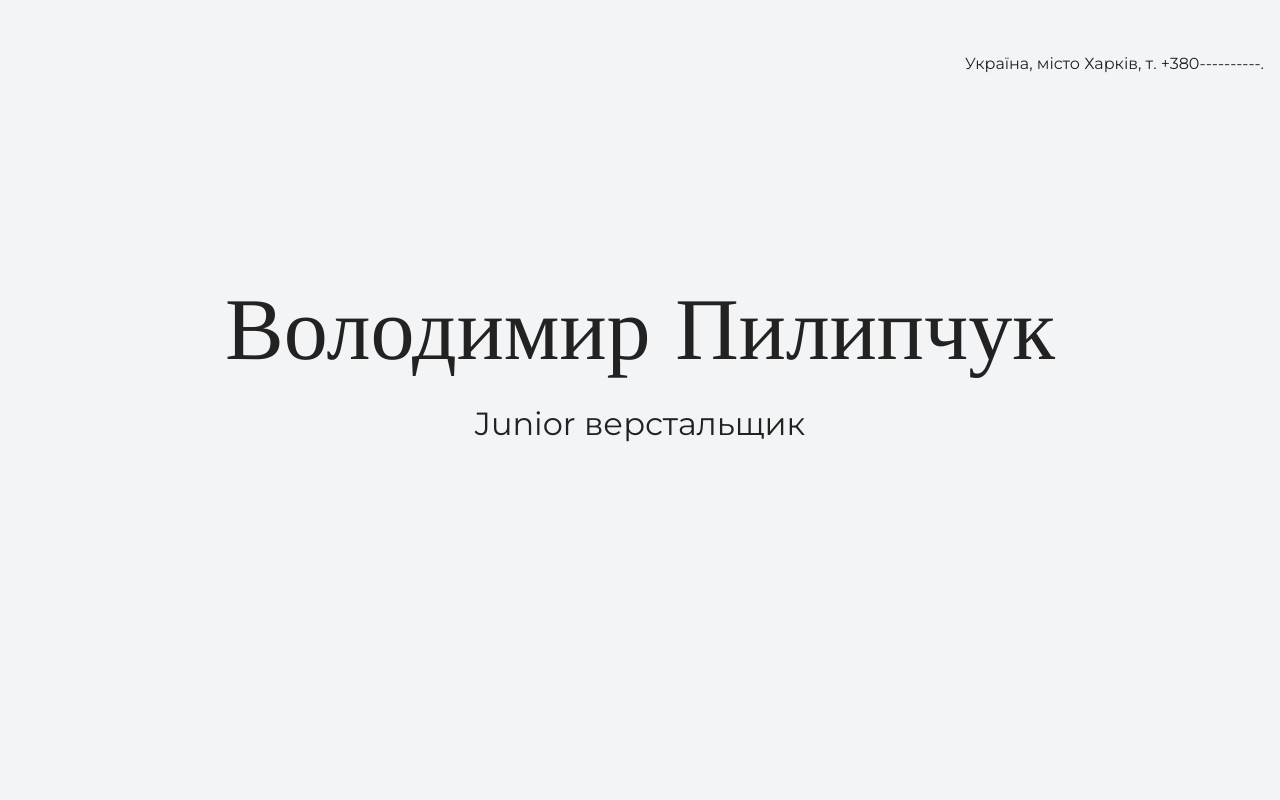
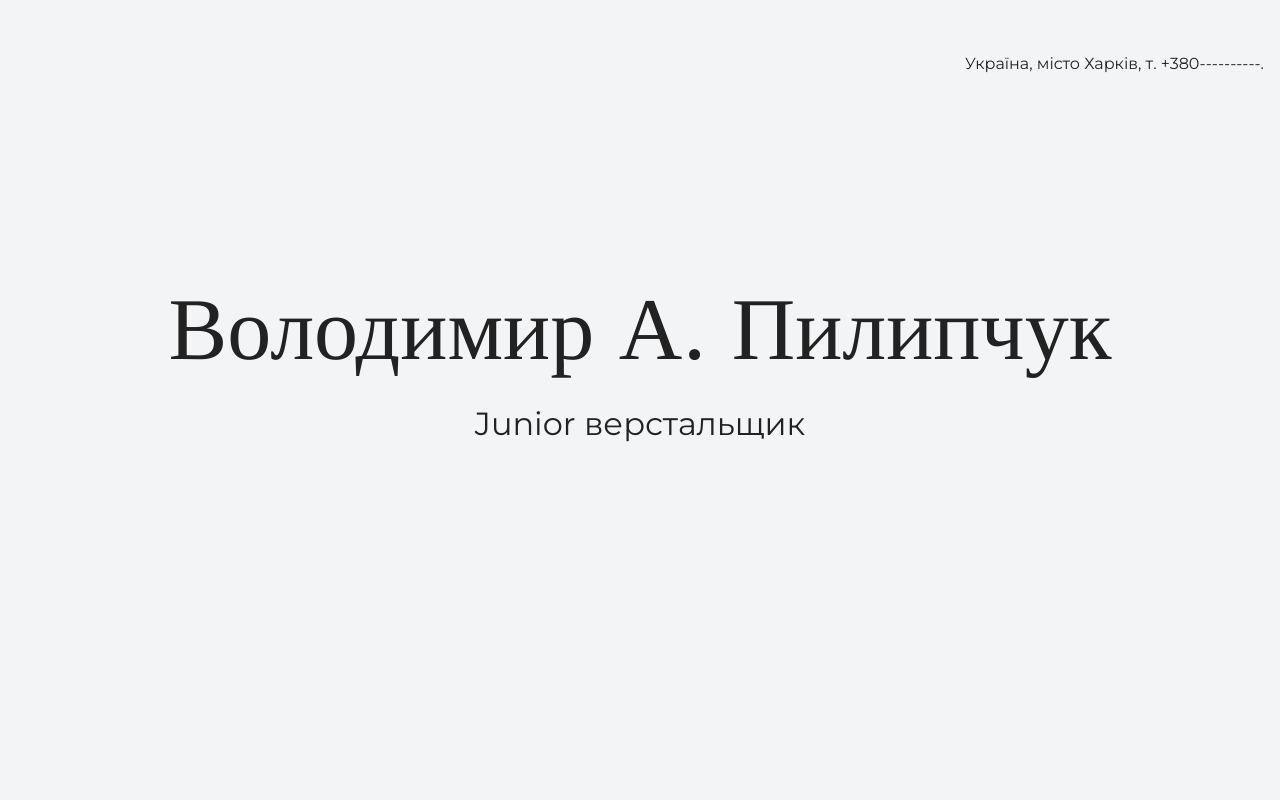
Before and after one commit to Waldemar-UA/HTML-Wald, a plain HTML site: page index.html in a window 1280 px wide. Shown: the top 800 px of the page. Drawn offline with nearby package versions, Linux system fonts and the light colour scheme.

Commit message:
Изменение Имени

```diff
--- a/index.html
+++ b/index.html
@@ -16,7 +16,7 @@
 
     <section class="hero-image">
 		<div class="container">
-			<h1 class="heading">Володимир Пилипчук</h1>
+			<h1 class="heading">Володимир А. Пилипчук</h1>
 			<p>Junior верстальщик</p>
 		</div>
     </section>
```
